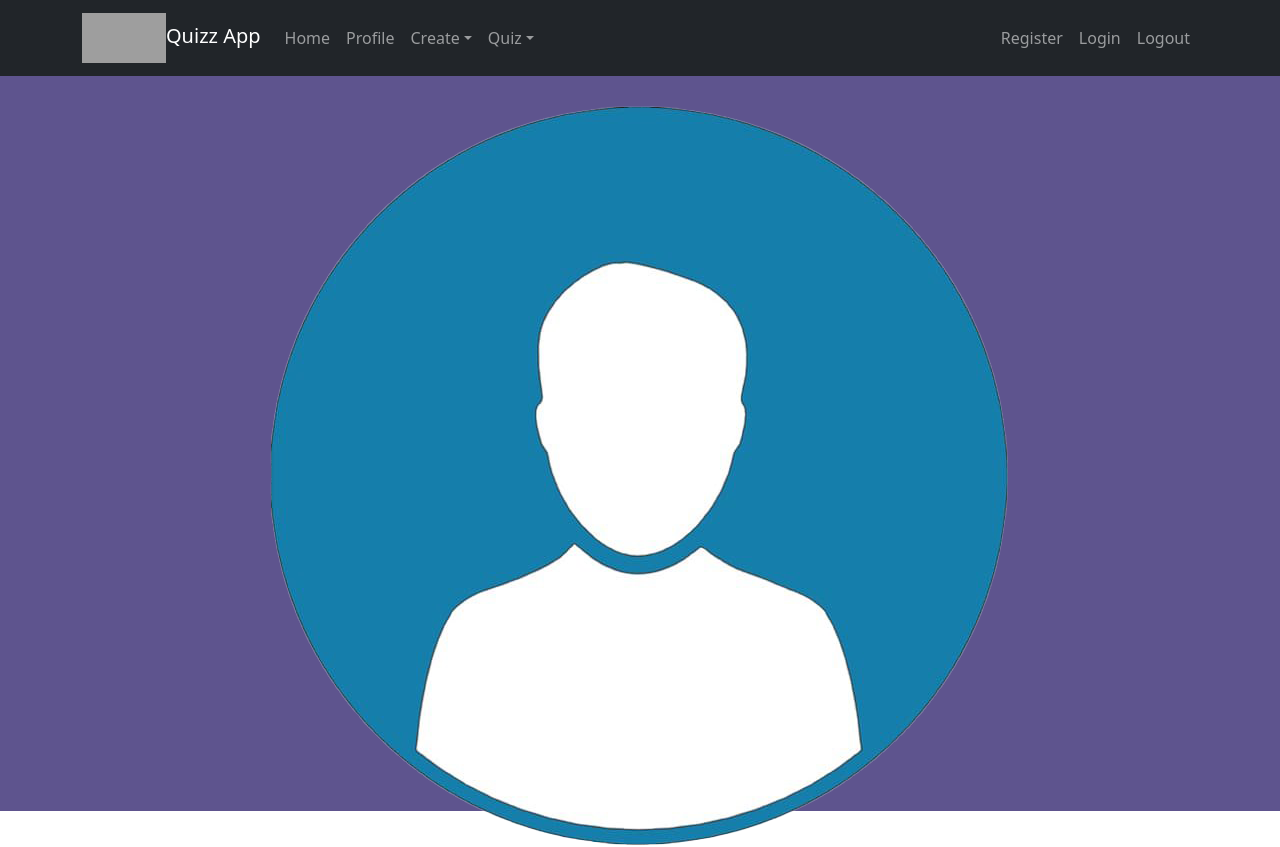
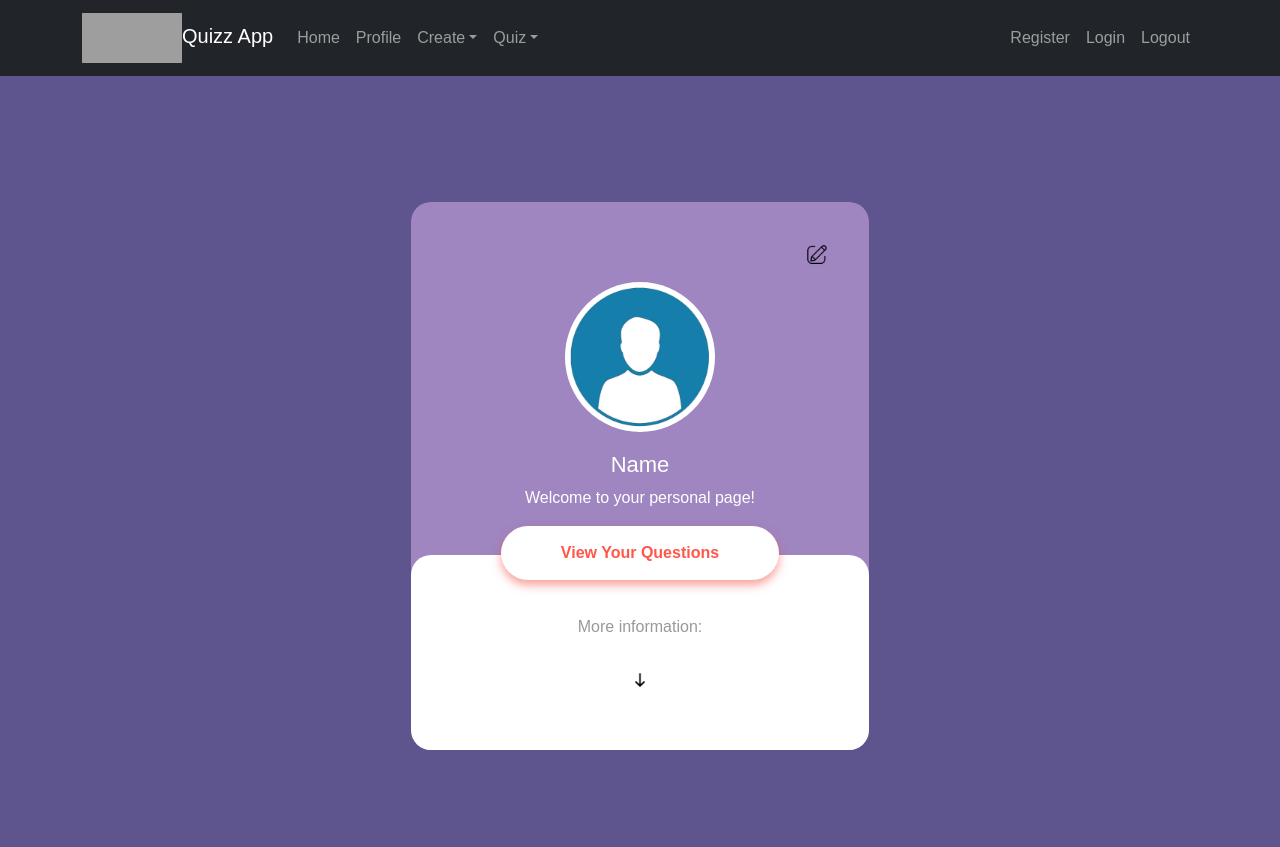
Before and after one commit to hailieboomboom/QuizSystem, a React (Create React App) app in the folder frontend/: page /profile in a window 1280 px wide. Shown: the top 847 px of the page. Built offline with nearby package versions, Linux system fonts and the light colour scheme; grey boxes are pictures that could not be loaded.

Commit message:
Added profile page

```diff
--- a/frontend/src/pages/ErrorPage.jsx
+++ b/frontend/src/pages/ErrorPage.jsx
@@ -1,17 +1,20 @@
 import Grid from "@mui/material/Grid";
 import {Stack} from "@mui/material";
 import Box from "@mui/material/Box";
+
+import { useLocation } from 'react-router-dom'
+
 import React from "react";
+
 
 const ErrorPage = () => {
 
-    function getErrorMessage(props){
-
-    }
+    const location = useLocation();
+    const { errorPage } = location.state;
 
     return (
         <div>
-            <h1>Hello</h1>
+            <h1>{errorPage}</h1>
         </div>
 
     )
--- a/frontend/src/pages/Home.jsx
+++ b/frontend/src/pages/Home.jsx
@@ -4,6 +4,8 @@ import Box from "@mui/material/Box";
 
 import '../styles/homepageStyle.css'
 import Grid from "@mui/material/Grid";
+import Button from "@mui/material/Button";
+import {Link} from "react-router-dom";
 
 const Home = () => {
     return (
@@ -23,6 +25,7 @@ const Home = () => {
                 <Grid item>
                     <div className={"homeCenter"}>
                         <h1 className={"homeTitle"}>Welcome, Human!</h1>
+                        {/*<Button variant="contained" state={{ errorPage: "Sorry! you can't access this." }} as={Link} to="/ErrorPage" >Click Me!</Button>*/}
                     </div>
                 </Grid>
             </Grid>
--- a/frontend/src/pages/Profile.jsx
+++ b/frontend/src/pages/Profile.jsx
@@ -2,6 +2,8 @@ import React from 'react'
 import '../styles/profileStyle.css'
 import editButton from '../styles/editButton.png'
 import profilePicture from '../styles/profilePicture.png'
+import downArrow from '../styles/downArrow.png'
+
 import Grid from "@mui/material/Grid";
 
 
@@ -11,10 +13,15 @@ const Profile = () => {
   return (
       <div className={"profileContainer"}>
           <div className={"profileBox"}>
-              <img src={profilePicture}/>
-              <img src={editButton}/>
+              <img src={profilePicture} className={"profilePic"}/>
+              <img src={editButton} className={"editIcon"}/>
               <h3>Name</h3>
               <p>Welcome to your personal page!</p>
+              <button type={"button"}>View Your Questions</button>
+              <div className={"profileBottom"}>
+                  <p>More information:</p>
+                  <img className={"downArrow"} src={downArrow}/>
+              </div>
           </div>
 
         {/*<Grid className={"profileGrid"}>*/}
--- a/frontend/src/styles/profileStyle.css
+++ b/frontend/src/styles/profileStyle.css
@@ -1,10 +1,66 @@
+*{
+    margin: 0;
+    padding: 0;
+    box-sizing: border-box;
+    font-family: 'poppins', sans-serif;
+}
+
 .profileContainer{
     /*background: url("https://learn.microsoft.com/events/learntv/swa-anniversary-may-2022/media/header-background.jpg");*/
+    width: 100%;
+    height: 100vh;
     background-color: #5e548e;
-    height: 91.9vh;
+    background-size: cover;
+    background-position: center;
+    display: flex;
+    align-items: center;
+    justify-content: center;
 }
 .profileBox{
-    /*background: #9f86c0;*/
+    background: #9f86c0;
+    text-align: center;
+    padding: 40px 90px;
+    color: #fff;
+    position: relative;
+    border-radius: 20px;
+}
+
+.profileBox button{
+    background: #fff;
+    color: #ff574a;
+    border: none;
+    outline: none;
+    box-shadow: 0 5px 10px rgba(244, 67, 54, 0.5);
+    padding: 15px 60px;
+    cursor: pointer;
+    border-radius: 30px;
+    margin-bottom: -50px;
+    font-weight: 600;
+    font-size: 16px;
+}
+
+.profileBox h3{
+    font-size: 22px;
+    margin-top: 20px;
+    font-weight: 500;
+}
+
+img{
+    width: 100px;
+}
+
+.editIcon{
+    width: 25px;
+    position: absolute;
+    right: 40px;
+    top: 40px;
+}
+
+.profilePic{
+    width: 150px;
+    border-radius: 50%;
+    background: white;
+    margin-top: 40px;
 }
 
 .profileGrid{
@@ -37,3 +93,20 @@
 .profileTitle{
     color: white;
 }
+
+.profileBottom{
+    background: white;
+    color: #999;
+    padding: 60px 0;
+    margin-right: -90px;
+    margin-left: -90px;
+    margin-bottom: -40px;
+    border-radius: 20px;
+    margin-top: -10px;
+}
+
+.profileBottom img{
+    width: 20px;
+    margin-top: 15px;
+    cursor: pointer;
+}
```
Also changed, not shown: frontend/src/styles/downArrow.png (added).
